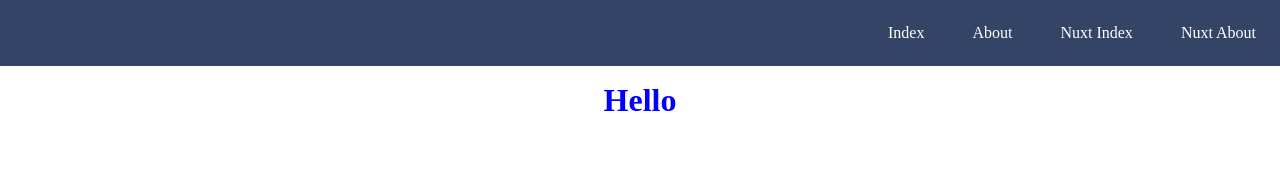
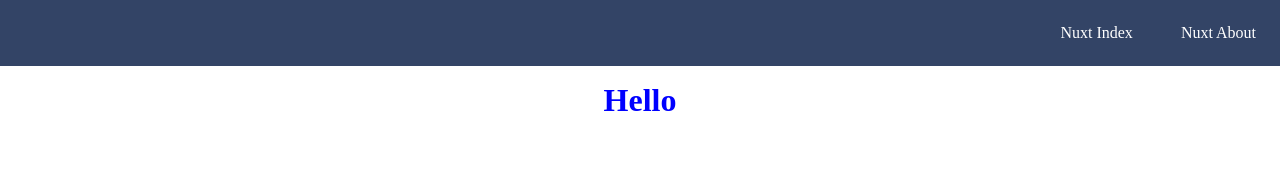
Before and after one commit to CSPS-RIW/nuxt-router, a Nuxt app: page / in a window 1280 px wide. Shown: the top 169 px of the page. Built offline with nearby package versions, Linux system fonts and the light colour scheme.

Commit message:
#1 Fix Nav links

```diff
--- /dev/null
+++ b/App.vue
@@ -0,0 +1,6 @@
+<template>
+    <div>
+        <Nav />
+        <NuxtPage />
+    </div>
+</template>
--- a/components/Nav.vue
+++ b/components/Nav.vue
@@ -1,12 +1,15 @@
 <template>
     <nav>
         <ul>
-            <li><a href="/">Index</a></li>
-            <li><a href="/about">About</a></li>
-            <li><NuxtLink to="/">Nuxt Index</NuxtLink></li>
-            <li><NuxtLink to="/about">Nuxt About</NuxtLink></li>
+            <li>
+                <NuxtLink to="/">Nuxt Index</NuxtLink>
+            </li>
+            <li>
+                <NuxtLink to="/about">Nuxt About</NuxtLink>
+            </li>
         </ul>
     </nav>
+
 </template>
 <style scoped lang="scss">
 nav {
--- a/pages/about.vue
+++ b/pages/about.vue
@@ -2,16 +2,17 @@
 </script>
 
 <template>
-<Nav/>
-<main>
-    <h1>Hello about</h1>
+    <div>
+        <main>
+            <h1>Hello about</h1>
 
-</main>
+        </main>
+    </div>
 </template>
 
 <style scoped lang="scss">
-body{
-    h1{
+body {
+    h1 {
         color: forestgreen;
     }
 }
--- a/pages/index.vue
+++ b/pages/index.vue
@@ -1,21 +1,22 @@
 <script setup lang="ts">
 
 definePageMeta({
-  title:  'Home'
+    title: 'Home'
 })
 </script>
 
 <template>
-<Nav />
-<main>
-    <h1>Hello</h1>
+    <div>
+        <main>
+            <h1>Hello</h1>
 
-</main>
+        </main>
+    </div>
 </template>
 
 <style scoped lang="scss">
-body{
-    h1{
+body {
+    h1 {
         color: blue;
     }
 }
```
